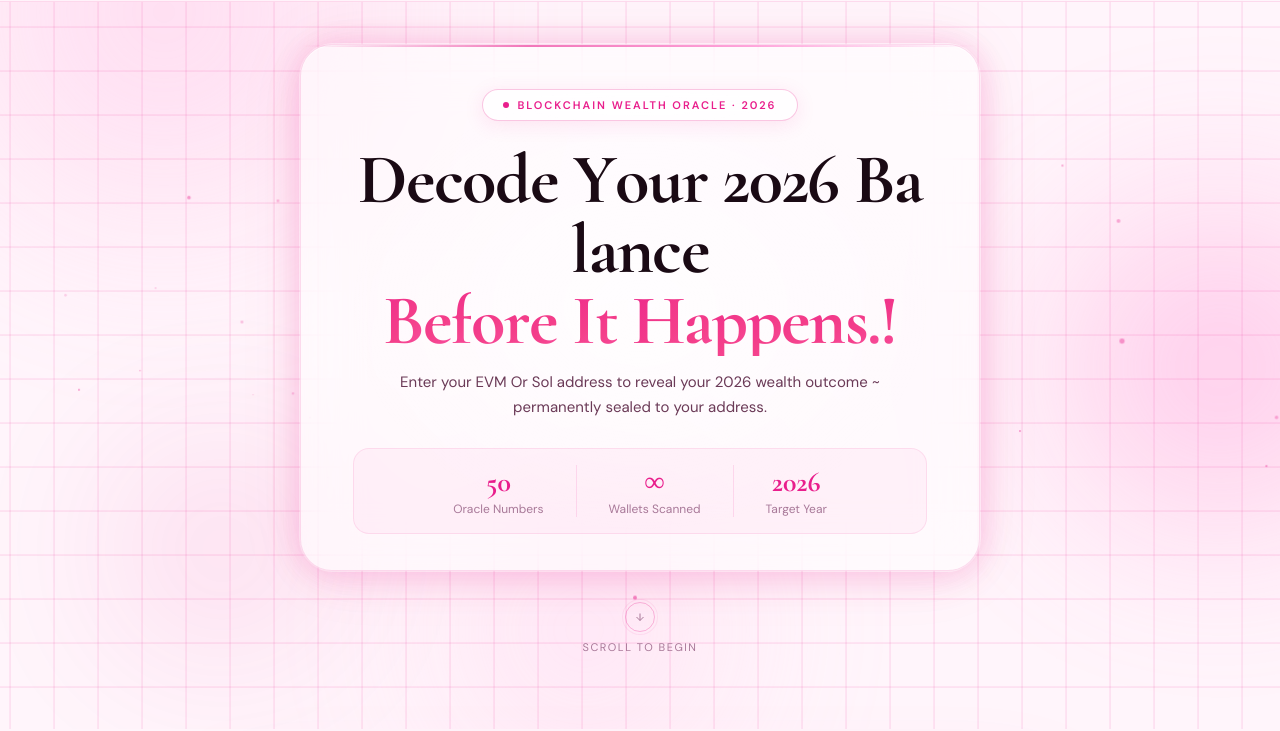
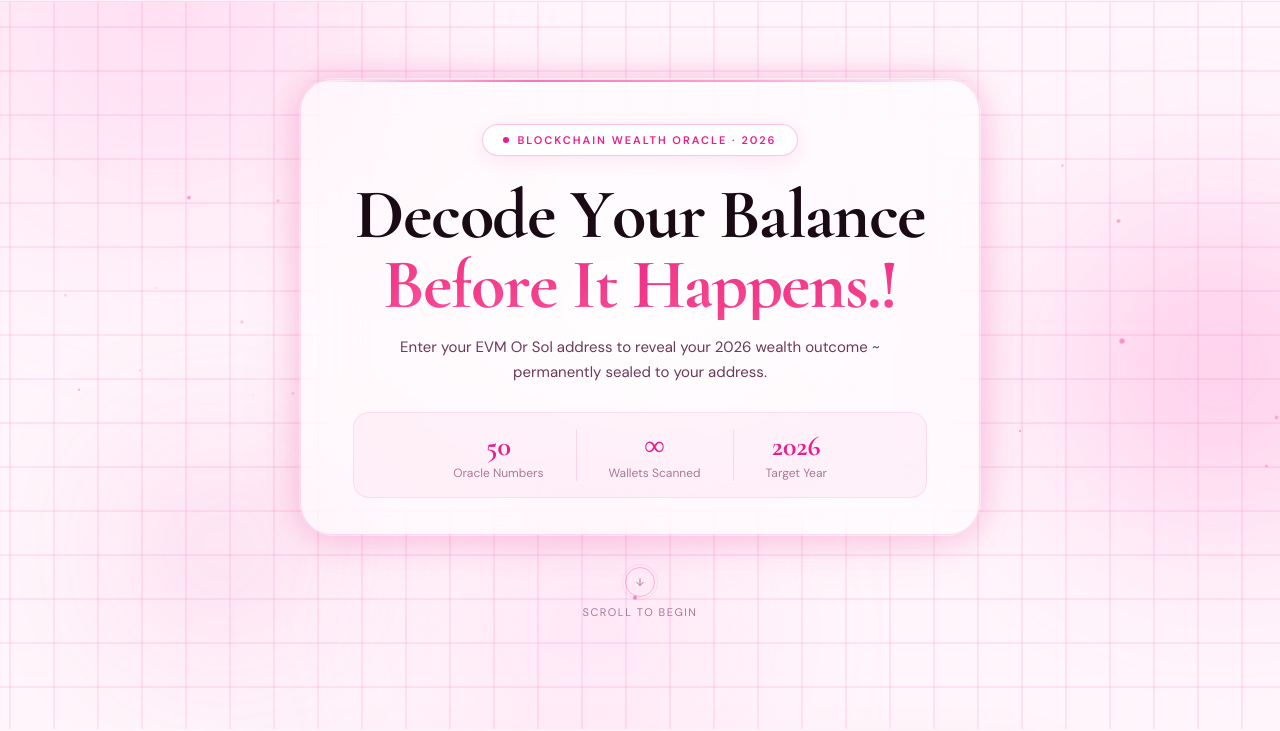
Before and after one commit to zaxcrypto/chainoracle, a plain HTML site: page index.html in a window 1280 px wide. Shown: the part 71-802 px from the top of the page. Drawn offline with nearby package versions, Linux system fonts and the light colour scheme.

Commit message:
update message

```diff
--- a/index.html
+++ b/index.html
@@ -1383,7 +1383,7 @@ document.querySelectorAll('.reveal,.reveal-left,.reveal-right,.reveal-scale').fo
 (function() {
   const el = document.getElementById('hero-title-el');
   if(!el) return;
-  const firstLine = 'Decode Your 2026 Balance';
+  const firstLine = 'Decode Your Balance';
   el.innerHTML = '';
   let delay = 0.5;
   for(let i = 0; i < firstLine.length; i++) {
```
